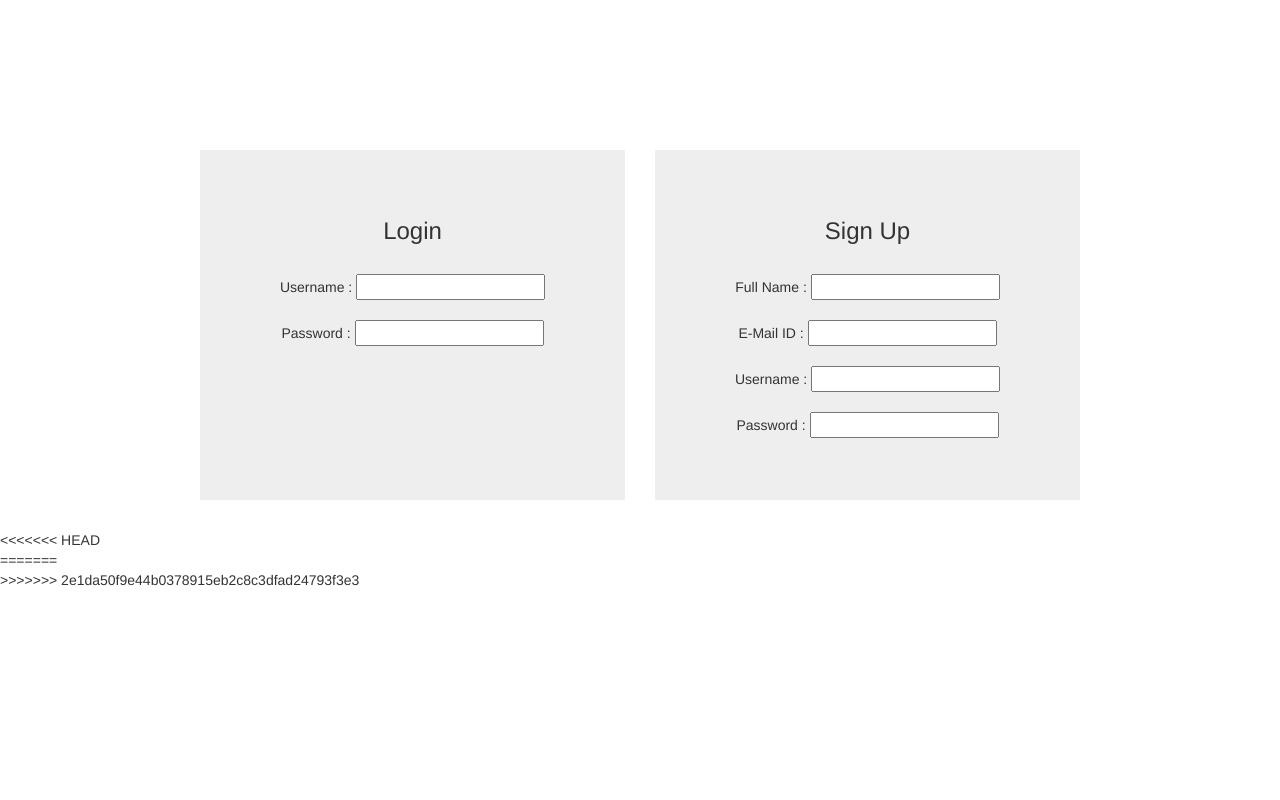
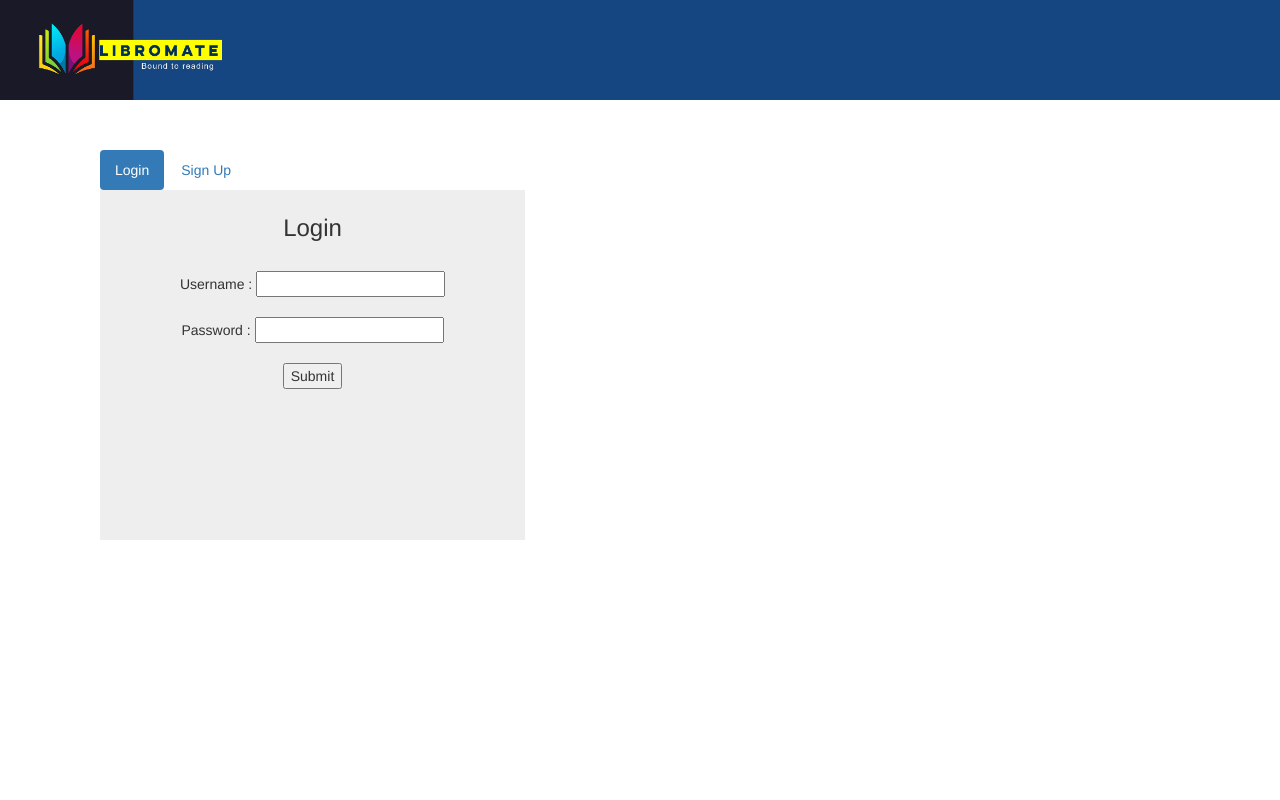
Before and after one commit to csi-lnmiit/S63_Book-Exchange-App, a PHP site: page / in a window 1280 px wide. Run offline with PHP 8.4, Linux system fonts and the light colour scheme; some libraries are stand-ins or nearby versions.

Commit message:
update index.php

```diff
--- a/index.php
+++ b/index.php
@@ -11,43 +11,53 @@
 
 	<body>
 
-		<div style="margin-top:150px;margin-left:200px;margin-right:200px;"><!--outer div start-->
+		<header style="height:100px;background-color:#164682">
+			<img src="logo.png" style="height:100px;">
+		</header>
+
+		<div style="margin-top:50px;margin-left:100px;margin-right:300px;"><!--outer div start-->
+            <ul class="nav nav-pills">
+                <li class="active"><a data-toggle="pill" href="#login">Login</a></li>
+                <li><a data-toggle="pill" href="#signup">Sign Up</a></li>
+            </ul>
+
+            <div class="tab-content">
+                <div id="login" class="tab-pane fade in active">
                 	<div class="row"><!--row start-->
                 		<div class="col-md-6"><!--col-md-6 start-->
-					<div class="jumbotron"style="height:350px"><!--login div start-->
+                			<div class="jumbotron"style="height:350px;padding-top:5px"><!--login div start-->
                 				<div align="center">
                     				<h3>Login</h3><br>
-						<form>
-    						Username : <input type="text" name="uname"><br><br>
-        					Password : <input type="text" name="pws">
+                    				<form action="login.php" method="post">
+                    					Username : <input type="text" name="user"><br><br>
+                    					Password : <input type="password" name="pass"><br><br>
+                    					<input type="submit" name="Login">
                     				</form>
                 				</div>
                 			</div><!--login div end-->
                 		</div><!--col-md-6 end-->
+                    </div><!--row end-->
+                </div>
 
-
+                <div id="signup" class="tab-pane fade">
+                    <div class="row"><!--row start-->
                         <div class="col-md-6"><!--col-md-6 start-->
-					<div class="jumbotron"style="height:350px"><!--sign up div start-->
+                            <div class="jumbotron"style="height:350px;padding-top:5px"><!--sign up div start-->
                                 <div align="center">
                                     <h3>Sign Up</h3><br>
-	  						<form>
+                                    <form action="signup.php" method="post">
                                         Full Name : <input type="text" name="name"><br><br>
-								E-Mail ID : <input type="text" name="email"><br><br>
-								Username : <input type="text" name="email"><br><br>
-								Password : <input type="text" name="email">
+                                        E-Mail ID : <input type="email" name="email"><br><br>
+                                        Username : <input type="text" name="user"><br><br>
+                                        Password : <input type="password" name="pass"><br><br>
+                                        <input type="submit" name="Sign Up">
                                     </form>
                                 </div>
                             </div><!--sign up div end-->
                         </div><!--col-md-6 end-->
                     </div><!--row end-->
+                </div>
+            </div>
         </div><!--outer div end-->
-<<<<<<< HEAD
-
-
-		<div prateek mittal><!--change here-->
-=======
-		<div prateek mittal new new change><!--change here-->
->>>>>>> 2e1da50f9e44b0378915eb2c8c3dfad24793f3e3
-
     </body>
 </html>
```
Also changed, not shown: README.md. Lines whose indentation alone changed are shown as unchanged.
